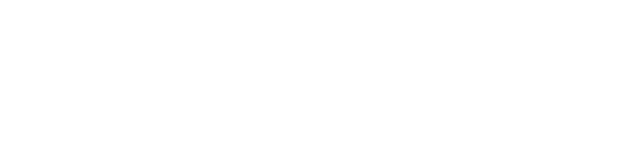
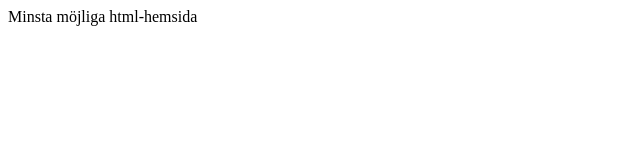
Before and after one commit to Rilag001/ajax-demo, a plain HTML site: page index.html in a window 1280 px wide. Shown: the whole page, without its empty margins (0-640 px from the left). Drawn offline with Linux system fonts and the light colour scheme.

Commit message:
Update index.html

```diff
--- a/index.html
+++ b/index.html
@@ -4,5 +4,5 @@
 <meta charset="utf-8">
 <title>AJAX demo</title>
 </head>
-<body></body>
+<body>Minsta möjliga html-hemsida</body>
 </html>
```
